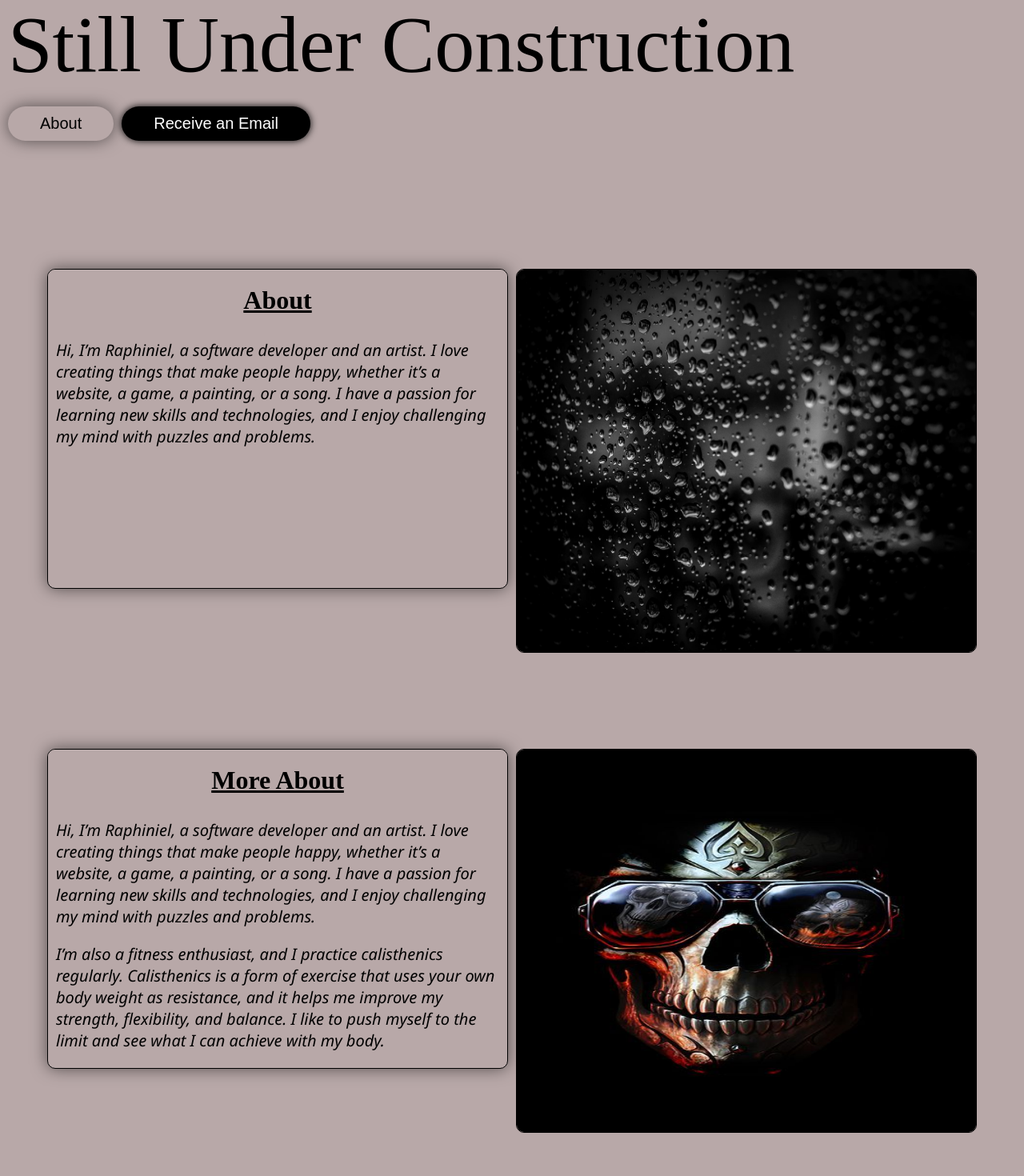
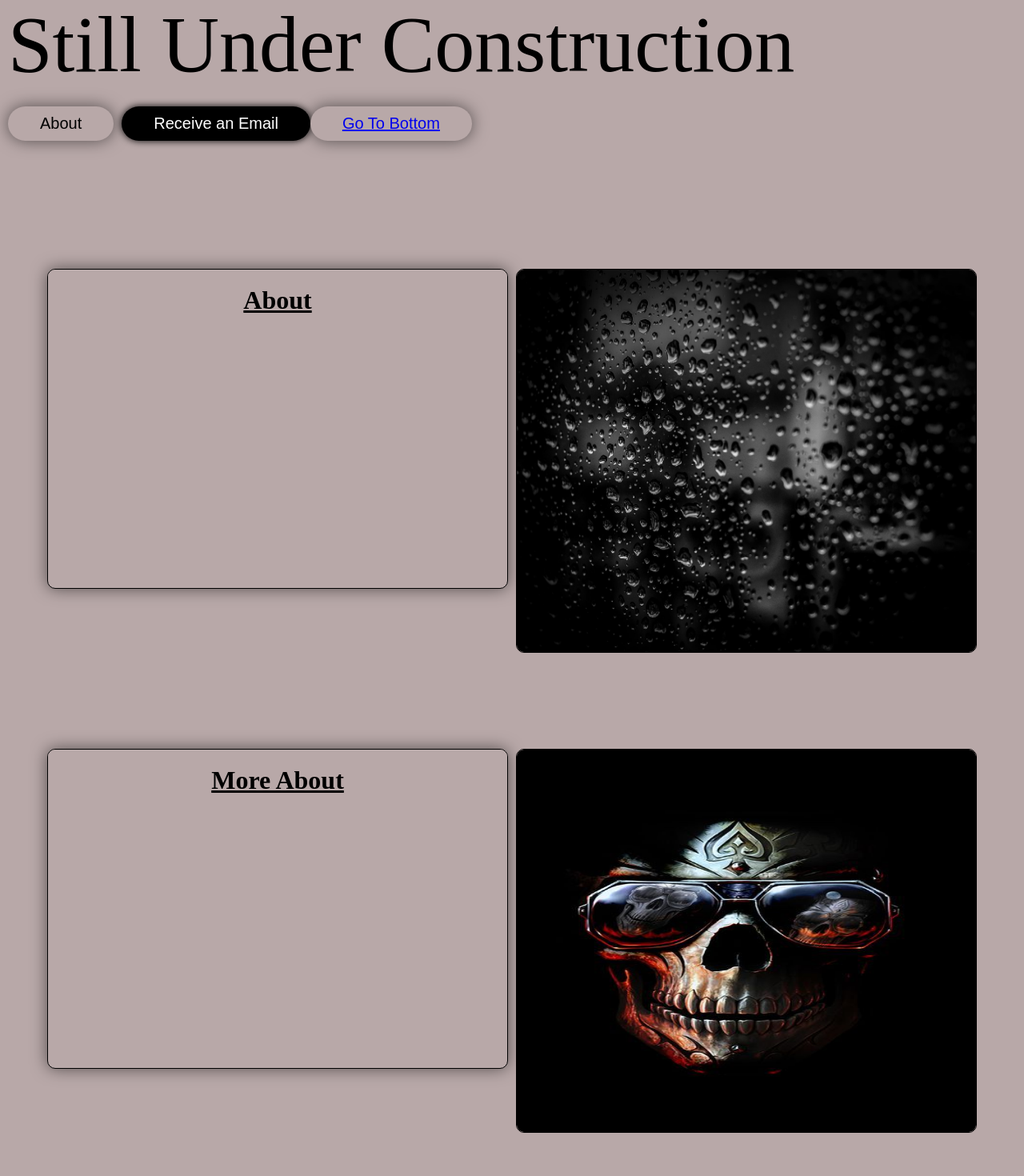
Before and after one commit to Raphiniel/MyPortfolio, a React (Vite) app: page / in a window 1280 px wide. Shown: the part 500-1970 px from the top of the page at 80% size. Built offline with nearby package versions, Linux system fonts and the light colour scheme.

Commit message:
Update dependencies, add analytics, update about me section, add footer, add go to bottom button (generated by blackbox.ai )

```diff
--- a/package.json
+++ b/package.json
@@ -10,8 +10,10 @@
     "preview": "vite preview"
   },
   "dependencies": {
+    "@vercel/analytics": "^1.1.1",
     "react": "^18.2.0",
-    "react-dom": "^18.2.0"
+    "react-dom": "^18.2.0",
+    "yarn": "^1.22.21"
   },
   "devDependencies": {
     "@types/react": "^18.2.15",
--- a/src/App.jsx
+++ b/src/App.jsx
@@ -3,7 +3,7 @@ import Top from './pages/Top'
 import Body from './home/body'
 import Footerz from './home/footerz'
 // import {BrowserRouter, Routes, Route} from 'react-router-dom';s
-
+import {Analytics} from '@vercel/analytics/react'
 
 function App() {
   const [count, setCount] = useState(0)
@@ -13,6 +13,7 @@ function App() {
       <Top/>
       <Body/>
       <Footerz/>
+      <Analytics/>
       </>
   )
 }
--- a/src/home/body.css
+++ b/src/home/body.css
@@ -31,6 +31,7 @@
     .leftContainer:hover{
         border:solid 2px red;
         transition: linear 0.5s;
+        scale: 1.1;
         /* width: 46%;
         height: 102%; */
 
@@ -57,11 +58,13 @@
     }
 
     .rightContainer:hover{
-        img{
+        scale: 1.1;
+        transition: 0.4s;
+        /* img{
             transition: ease-in-out 0.7s;
             width: 110%;
             height: 110%;
-        }
+        } */
     }
 }
 
--- a/src/home/body.jsx
+++ b/src/home/body.jsx
@@ -7,9 +7,9 @@ const Body = () => {
         <div className="leftContainer">
             <h1>About</h1>
 
-            <p className="aboutText">
+            {/* <p className="aboutText">
             Hi, I’m Raphiniel, a software developer and an artist. I love creating things that make people happy, whether it’s a website, a game, a painting, or a song. I have a passion for learning new skills and technologies, and I enjoy challenging my mind with puzzles and problems.
-            </p>
+            </p> */}
             <p className="aboutText">
 
             </p>
@@ -25,11 +25,11 @@ const Body = () => {
         <div className="leftContainer">
             <h1>More About</h1>
 
-            <p className="aboutText">
+            {/* <p className="aboutText">
             Hi, I’m Raphiniel, a software developer and an artist. I love creating things that make people happy, whether it’s a website, a game, a painting, or a song. I have a passion for learning new skills and technologies, and I enjoy challenging my mind with puzzles and problems.
             </p>
             <p className="aboutText">
-            I’m also a fitness enthusiast, and I practice calisthenics regularly. Calisthenics is a form of exercise that uses your own body weight as resistance, and it helps me improve my strength, flexibility, and balance. I like to push myself to the limit and see what I can achieve with my body.            </p>
+            I’m also a fitness enthusiast, and I practice calisthenics regularly. Calisthenics is a form of exercise that uses your own body weight as resistance, and it helps me improve my strength, flexibility, and balance. I like to push myself to the limit and see what I can achieve with my body.            </p> */}
         </div>
         <div className="rightContainer">
             <img src="./images/2817e4a7d3326742b789325af72556e8.jpg" alt="hello"/>
--- a/src/home/footerz.jsx
+++ b/src/home/footerz.jsx
@@ -5,7 +5,13 @@ const Footerz = () => {
   return (
     <>
       <div>
-        <footer>
+        {/* <div>
+          <h1>Workouts</h1>
+          <video src="images\IMG_1528.MOV">
+            <source src="images\IMG_1528.MOV" type="media/mp4" />
+          </video>
+        </div> */}
+        <footer id="go">
           <div className="leftContainer">
             {/* <BrowserRouter>
               <Routes>
--- a/src/pages/Top.jsx
+++ b/src/pages/Top.jsx
@@ -11,6 +11,7 @@ const Top = () => {
           <div className="buttons">
           <button id="aboutBtn">About</button>
           <button id="emailMeBtn">Receive an Email</button>
+          <button id="aboutBtn"> <a href="#go">Go To Bottom</a> </button>
           </div>
         </div>
       </div>
--- a/src/pages/top.css
+++ b/src/pages/top.css
@@ -94,6 +94,15 @@
 
     }
 }
+#go{
+    text-decoration: none;
+    a{
+        text-decoration: none;
+    }
+}
+#go:active{
+    transition: 0.5s;
+}
 
 /* @media (min-width:500px){
     .welcomeText{
```
Also changed, not shown: 2 other files (tests, documents, lock files or other folders).
